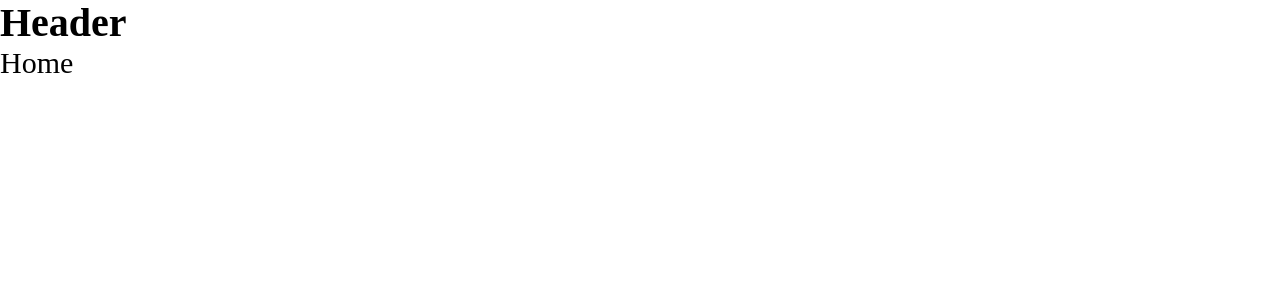
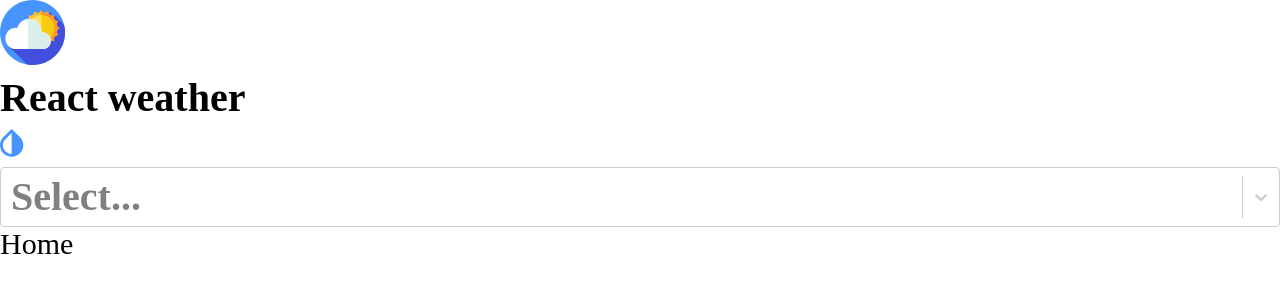
Before and after one commit to Tapi33/react-weather, a React (Create React App) app: page / in a window 1280 px wide. Shown: the top 300 px of the page. Built offline with nearby package versions, Linux system fonts and the light colour scheme.

Commit message:
add header content

```diff
--- a/package.json
+++ b/package.json
@@ -16,6 +16,7 @@
     "react-dom": "^18.1.0",
     "react-router-dom": "^6.3.0",
     "react-scripts": "5.0.1",
+    "react-select": "^5.3.2",
     "sass": "^1.52.2",
     "typescript": "^4.7.2",
     "web-vitals": "^2.1.4"
--- /dev/null
+++ b/src/assets/icons/global/GlobalSvgSelector.tsx
@@ -0,0 +1,45 @@
+import React from 'react';
+
+interface Props {
+    id: String;
+}
+
+export const GlobalSvgSelector = ({id}: Props) => {
+    switch (id) {
+        case 'header-logo':
+            return <svg width="65" height="65" viewBox="0 0 65 65" fill="none" xmlns="http://www.w3.org/2000/svg">
+                <path
+                    d="M32.5 65C50.4493 65 65 50.4493 65 32.5C65 14.5507 50.4493 0 32.5 0C14.5507 0 0 14.5507 0 32.5C0 50.4493 14.5507 65 32.5 65Z"
+                    fill="#4793FF"/>
+                <path
+                    d="M65 32.5C65 29.8954 64.6916 27.3631 64.113 24.9358L54.3423 15.1651L53.0241 15.7211L48.3235 11.1622C48.3235 11.1622 46.5495 14.0707 44.5394 12.8753L41.3829 9.7971L41.1963 14.2822L8.78809 46.265L27.0688 64.5457C28.8351 64.8429 30.6492 65 32.5 65C50.4493 65 65 50.4493 65 32.5Z"
+                    fill="#424FDD"/>
+                <path
+                    d="M58.3388 29.0023L59.7103 28.1252L58.2387 27.1841C56.6468 26.1659 56.217 24.03 57.2916 22.4755L58.2847 21.0386L56.6808 20.7601C54.8077 20.4347 53.5845 18.6126 53.9927 16.7559L54.3422 15.1659L52.6363 15.5409C50.7905 15.9467 48.9765 14.7403 48.637 12.8812L48.3233 11.163L46.9922 12.1001C45.4377 13.1946 43.2843 12.7711 42.26 11.1694L41.3829 9.79797L40.4418 11.2695C39.4237 12.8615 37.2878 13.2912 35.7333 12.2167L34.2964 11.2235L34.0179 12.8275C33.6925 14.7005 31.8705 15.9237 30.0136 15.5156L28.4237 15.1661L28.7987 16.8719C29.2044 18.7177 27.998 20.5317 26.1389 20.8712L24.4207 21.1849L25.3579 22.516C26.4524 24.0705 26.0288 26.2239 24.4272 27.2482L23.0557 28.1253L24.5271 29.0664C26.1192 30.0846 26.5488 32.2204 25.4743 33.775L24.4812 35.2118L26.0851 35.4904C27.9581 35.8157 29.1813 37.6379 28.7732 39.4946L28.4237 41.0845L30.1296 40.7095C31.9753 40.3038 33.7894 41.5102 34.1288 43.3693L34.4425 45.0876L35.7736 44.1505C37.3282 43.056 39.4816 43.4795 40.5058 45.0812L41.3829 46.4526L42.324 44.9811C43.3422 43.3891 45.4781 42.9594 47.0326 44.0339L48.4695 45.0271L48.748 43.4231C49.0734 41.5501 50.8955 40.3269 52.7522 40.735L54.3422 41.0845L53.9672 39.3787C53.5614 37.5329 54.7678 35.7189 56.627 35.3794L58.3453 35.0657L57.4081 33.7346C56.3136 32.1801 56.7371 30.0265 58.3388 29.0023V29.0023Z"
+                    fill="#FDBF2D"/>
+                <path
+                    d="M57.4082 33.734L58.3451 35.0644L56.6275 35.378C54.7676 35.7183 53.5615 37.5324 53.9678 39.3783L54.3423 41.0833L52.7529 40.7342C50.8955 40.3254 49.0738 41.5492 48.7475 43.4218L48.4695 45.0265L47.0323 44.0324C45.4784 42.9584 43.3418 43.3875 42.3237 44.9795L41.3829 46.4521V9.79697L42.2602 11.1681C43.2847 12.7702 45.4378 13.1942 46.9917 12.0986L48.3235 11.1617L48.637 12.8807C48.976 14.7393 50.7902 15.9453 52.6361 15.5403L54.3423 15.1645L53.9932 16.7553C53.5844 18.6113 54.8082 20.4344 56.6808 20.7594L58.2842 21.0374L57.2914 22.4745C56.2174 24.0297 56.6465 26.165 58.2385 27.1832L59.7099 28.1239L58.3388 29.0012C56.7366 30.0257 56.3139 32.1788 57.4082 33.734Z"
+                    fill="#FD9827"/>
+                <path
+                    d="M41.383 40.9704C48.4777 40.9704 54.2291 35.219 54.2291 28.1243C54.2291 21.0296 48.4777 15.2782 41.383 15.2782C34.2883 15.2782 28.5369 21.0296 28.5369 28.1243C28.5369 35.219 34.2883 40.9704 41.383 40.9704Z"
+                    fill="#FFE05F"/>
+                <path
+                    d="M54.2293 28.1239C54.2293 35.2193 48.4771 40.9703 41.3829 40.9703V15.2788C48.4771 15.2788 54.2293 21.0298 54.2293 28.1239V28.1239Z"
+                    fill="#F9CB0D"/>
+                <path
+                    d="M42.5274 32.2419C42.1958 32.2419 41.8694 32.2632 41.5478 32.3006C41.5794 31.9404 41.5966 31.576 41.5966 31.2076C41.5966 24.3886 36.0687 18.8605 29.2495 18.8605C23.5703 18.8605 18.7873 22.6953 17.3468 27.9164C16.8894 27.8562 16.4229 27.8247 15.9491 27.8247C10.0886 27.8247 5.33777 32.5755 5.33777 38.4361C5.33777 44.2966 10.0886 49.0474 15.9491 49.0474H42.5274C47.1682 49.0474 50.9302 45.2853 50.9302 40.6447C50.9302 36.0039 47.1682 32.2419 42.5274 32.2419V32.2419Z"
+                    fill="white"/>
+                <path
+                    d="M50.9302 40.6435C50.9302 45.2846 47.1684 49.0466 42.5272 49.0466H28.134V18.9097C28.5016 18.8759 28.8735 18.8595 29.2498 18.8595C36.0691 18.8595 41.5969 24.3873 41.5969 31.2066C41.5969 31.5753 41.5795 31.9395 41.5478 32.2996C41.8696 32.2625 42.1956 32.2406 42.5272 32.2406C47.1684 32.2406 50.9302 36.0035 50.9302 40.6435V40.6435Z"
+                    fill="#DAEFEC"/>
+            </svg>
+        case 'change-theme':
+            return <svg width="24" height="28" viewBox="0 0 24 28" fill="none" xmlns="http://www.w3.org/2000/svg">
+                <path
+                    d="M11.6667 4.09792V24.7917C6.83958 24.7917 2.91667 20.9562 2.91667 16.2312C2.91667 13.9562 3.82083 11.8125 5.46875 10.1937L11.6667 4.09792ZM11.6667 0L3.42708 8.10833C1.3125 10.1937 0 13.0667 0 16.2312C0 22.575 5.22083 27.7083 11.6667 27.7083C18.1125 27.7083 23.3333 22.575 23.3333 16.2312C23.3333 13.0667 22.0208 10.1937 19.9062 8.10833L11.6667 0Z"
+                    fill="#4793FF"/>
+            </svg>
+        default:
+            return null;
+    }
+}
--- a/src/shared/header/Header.tsx
+++ b/src/shared/header/Header.tsx
@@ -1,11 +1,28 @@
 import React from 'react';
 import s from "./Header.module.scss";
+import Select from 'react-select'
+import {GlobalSvgSelector} from "../../assets/icons/global/GlobalSvgSelector";
 
-interface Props{}
+interface Props {
+}
+
+const options = [
+    {value: 'chocolate', label: 'Chocolate'},
+    {value: 'strawberry', label: 'Strawberry'},
+    {value: 'vanilla', label: 'Vanilla'}
+]
+
 export const Header = (props: Props) => {
     return (
         <header className={s.header}>
-            Header
+            <div className={s.wrapper}>
+                <div className={s.logo}><GlobalSvgSelector id={'header-logo'}/></div>
+                <div className={s.title}>React weather</div>
+            </div>
+            <div className={s.wrapper}>
+                <div className={s.change_theme}><GlobalSvgSelector id={'change-theme'}/></div>
+                <Select options={options}/>
+            </div>
         </header>
     );
 };
```
Also changed, not shown: 1 other file (tests, documents, lock files or other folders).
